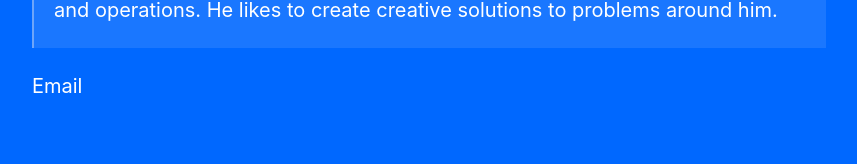
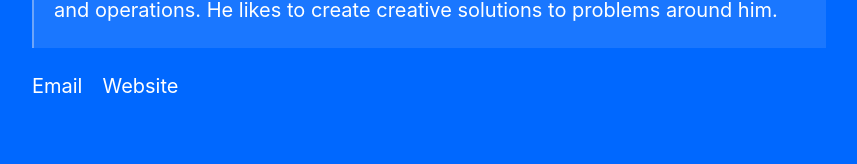
Before and after one commit to katanglabs/katanglabs.github.io, a Gatsby site: page / in a window 1280 px wide. Shown: the part 1826-1990 px from the top of the page, without its empty margins (128-985 px from the left). Built offline with nearby package versions, Linux system fonts and the light colour scheme; Gatsby itself is replaced by a stand-in of ours.

Commit message:
Add Tanish Goel's website

```diff
--- a/src/components/Team/index.js
+++ b/src/components/Team/index.js
@@ -58,6 +58,10 @@ const members = [
         title: 'Email',
         href: 'mailto:goeltanish15@gmail.com',
       },
+      {
+        title: 'Website',
+        href: 'https://tanishgoel.github.io',
+      },
     ],
   },
   {
```
